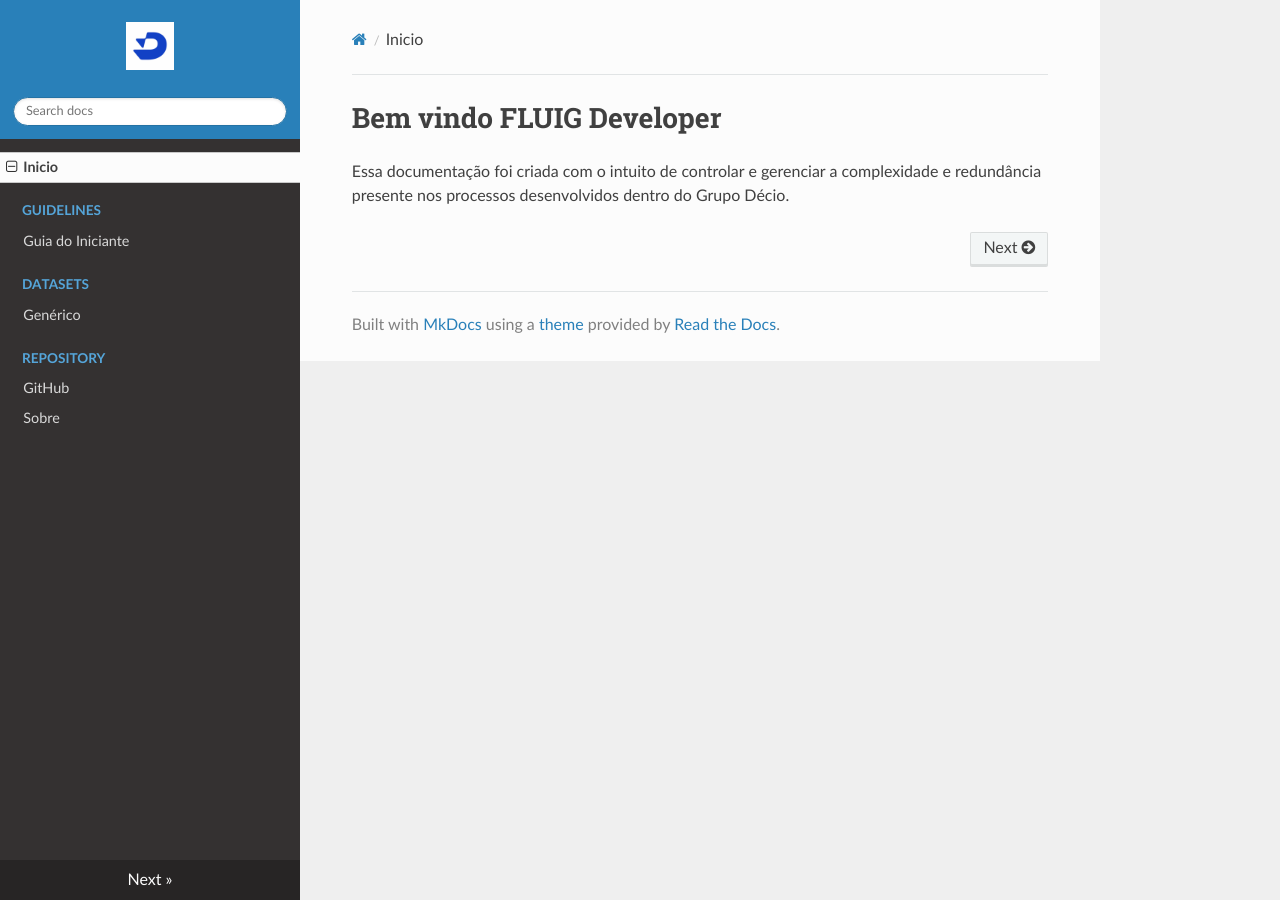
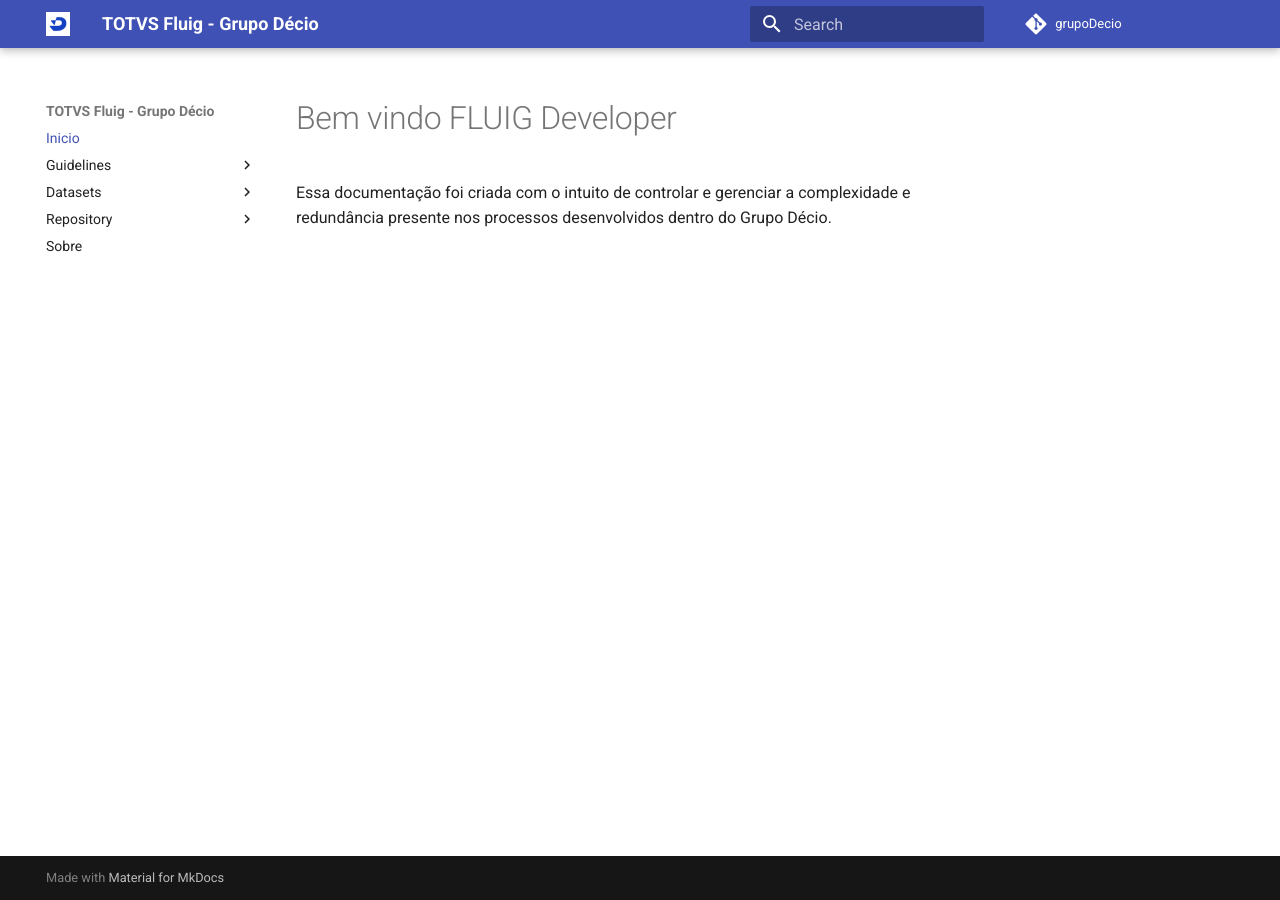
Before and after one commit to grupoDecio/docs, an MkDocs documentation site: the page built from docs/index.md, in a window 1280 px wide. Built offline with MkDocs 1.6.1 and Material for MkDocs 9.7.7, drawn with Linux system fonts in a browser that asks for light colours; nearby versions of some CDN libraries; comment, search, counter and statistics services are not loaded; part of the change alters nothing that is shown.

```diff
--- a/mkdocs.yml
+++ b/mkdocs.yml
@@ -1,4 +1,7 @@
 site_name: TOTVS Fluig - Grupo Décio
+repo_url: https://github.com/grupoDecio/docs
+repo_name: grupoDecio
+edit_uri: edit/main/docs
 nav:
   - Inicio: index.md
   - Guidelines:
@@ -10,5 +13,9 @@ nav:
   - Sobre: about.md
 theme:
   logo: img/favicon.ico
-  name: readthedocs
+  name: material
   nav_style: dark
+
+plugins:
+  - git-revision-date
+  - search
--- /dev/null
+++ b/requirements.txt
@@ -0,0 +1,2 @@
+mkdocs-material
+mkdocs-git-revision-date-plugin
```
Also changed, not shown: 1 other file.
